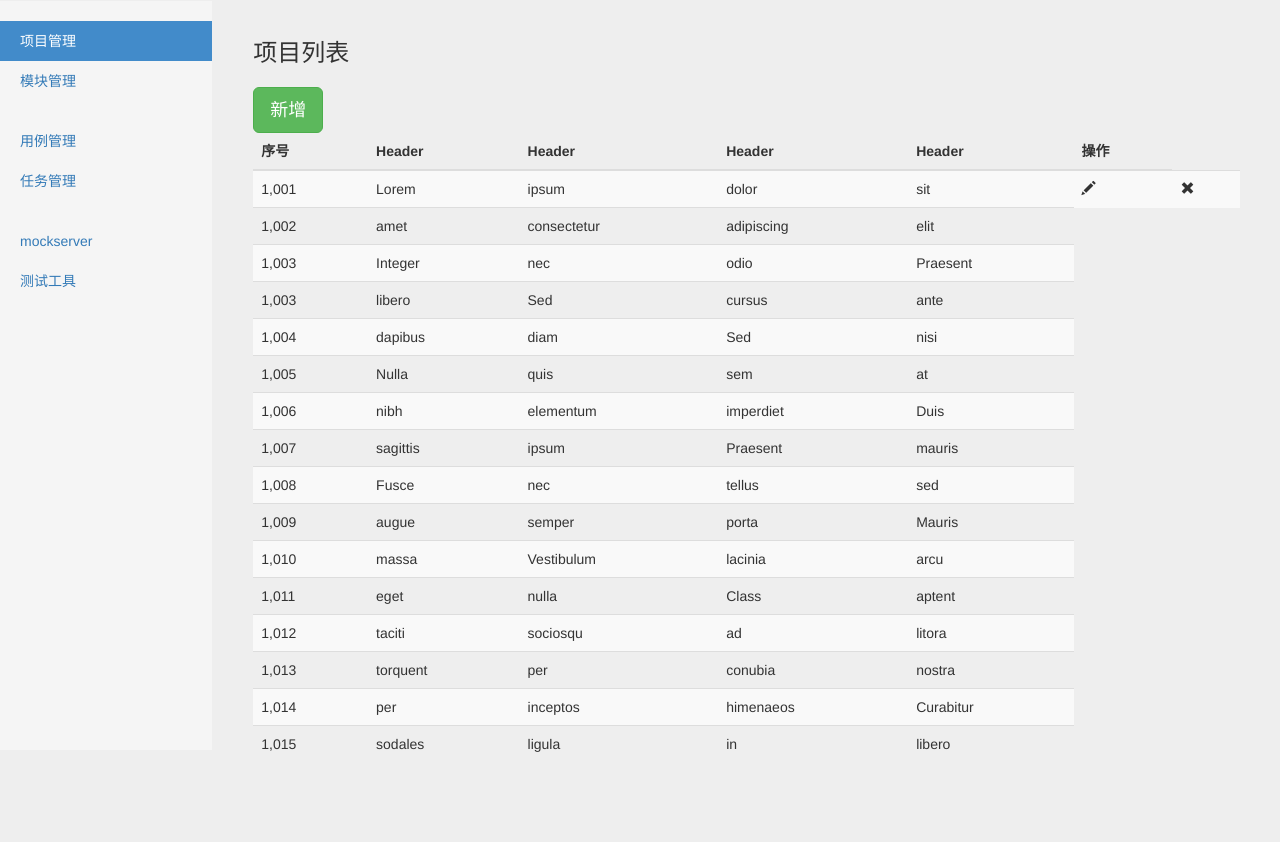
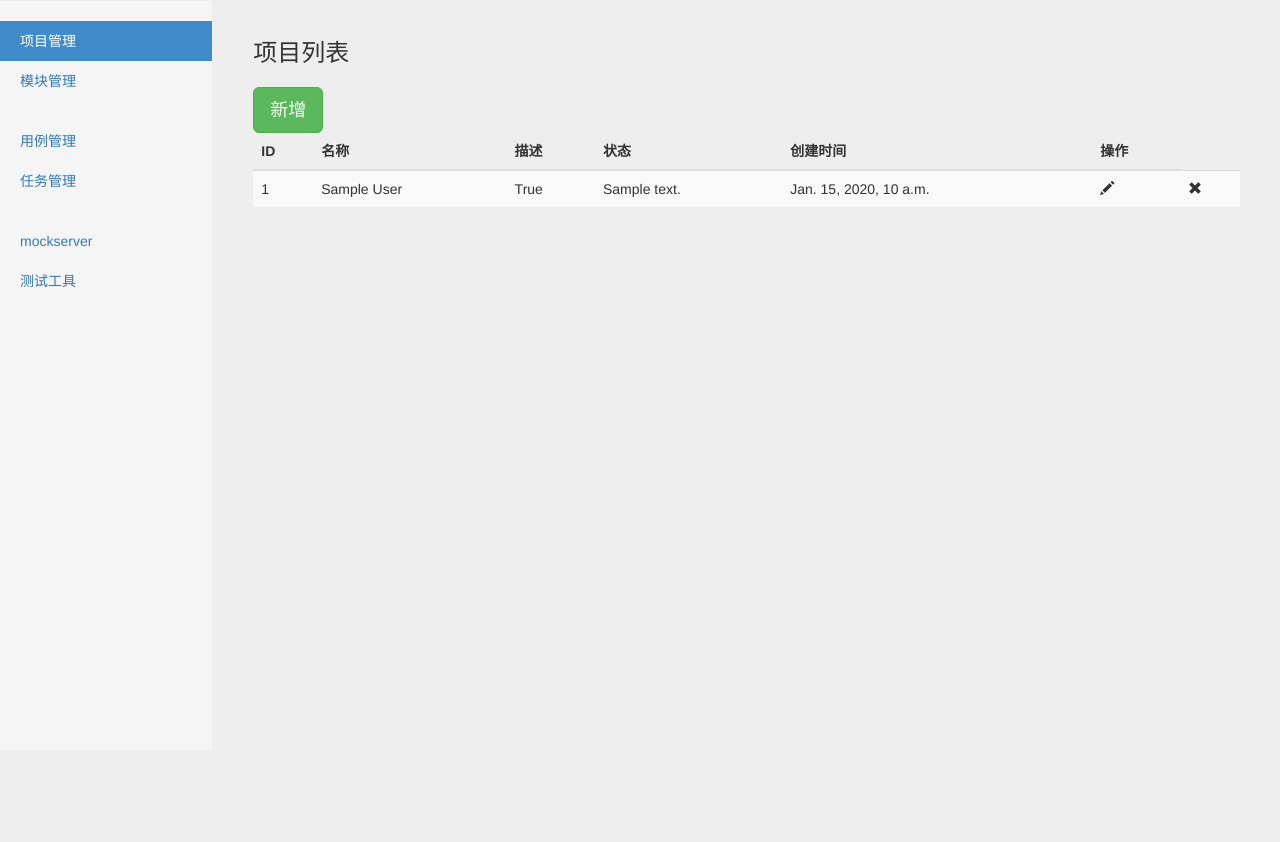
Before and after one commit to cydib/test_git, a Django app: page /project_manage/ in a window 1280 px wide. Shown: the part 50-892 px from the top of the page. After the commit the page ends 337 px from the top, so only its background shows below. Run offline with Django 3.2, Linux system fonts and the light colour scheme; a user stored in the database is signed in; tables that the repository leaves empty hold one stand-in row (values such as "Sample post"); some libraries are stand-ins or nearby versions.

Commit message:
把项目的数据列表展示到测试平台页面。

```diff
--- a/test_platform/templates/project_manage.html
+++ b/test_platform/templates/project_manage.html
@@ -82,130 +82,29 @@
                     <table class="table table-striped">
                         <thead>
                             <tr>
-                                <th>序号</th>
-                                <th>Header</th>
-                                <th>Header</th>
-                                <th>Header</th>
-                                <th>Header</th>
+                                <th>ID</th>
+                                <th>名称</th>
+                                <th>描述</th>
+                                <th>状态</th>
+                                <th>创建时间</th>
                                 <th>操作</th>
 
                             </tr>
                         </thead>
                         <tbody>
+                         {% for p in projects %}
                             <tr>
-                                <td>1,001</td>
-                                <td>Lorem</td>
-                                <td>ipsum</td>
-                                <td>dolor</td>
-                                <td>sit</td>
+
+                                <td>{{p.id}}</td>
+                                <td>{{p.name}}</td>
+                                <td>{{p.status}}</td>
+                                <td>{{p.describe}}</td>
+                                <td>{{p.create_time}}</td>
                                 <td><span class="glyphicon glyphicon-pencil" aria-hidden="true"></span></td>
                                 <td><span class="glyphicon glyphicon-remove" aria-hidden="true"></span></td>
+
                             </tr>
-                            <tr>
-                                <td>1,002</td>
-                                <td>amet</td>
-                                <td>consectetur</td>
-                                <td>adipiscing</td>
-                                <td>elit</td>
-                            </tr>
-                            <tr>
-                                <td>1,003</td>
-                                <td>Integer</td>
-                                <td>nec</td>
-                                <td>odio</td>
-                                <td>Praesent</td>
-                            </tr>
-                            <tr>
-                                <td>1,003</td>
-                                <td>libero</td>
-                                <td>Sed</td>
-                                <td>cursus</td>
-                                <td>ante</td>
-                            </tr>
-                            <tr>
-                                <td>1,004</td>
-                                <td>dapibus</td>
-                                <td>diam</td>
-                                <td>Sed</td>
-                                <td>nisi</td>
-                            </tr>
-                            <tr>
-                                <td>1,005</td>
-                                <td>Nulla</td>
-                                <td>quis</td>
-                                <td>sem</td>
-                                <td>at</td>
-                            </tr>
-                            <tr>
-                                <td>1,006</td>
-                                <td>nibh</td>
-                                <td>elementum</td>
-                                <td>imperdiet</td>
-                                <td>Duis</td>
-                            </tr>
-                            <tr>
-                                <td>1,007</td>
-                                <td>sagittis</td>
-                                <td>ipsum</td>
-                                <td>Praesent</td>
-                                <td>mauris</td>
-                            </tr>
-                            <tr>
-                                <td>1,008</td>
-                                <td>Fusce</td>
-                                <td>nec</td>
-                                <td>tellus</td>
-                                <td>sed</td>
-                            </tr>
-                            <tr>
-                                <td>1,009</td>
-                                <td>augue</td>
-                                <td>semper</td>
-                                <td>porta</td>
-                                <td>Mauris</td>
-                            </tr>
-                            <tr>
-                                <td>1,010</td>
-                                <td>massa</td>
-                                <td>Vestibulum</td>
-                                <td>lacinia</td>
-                                <td>arcu</td>
-                            </tr>
-                            <tr>
-                                <td>1,011</td>
-                                <td>eget</td>
-                                <td>nulla</td>
-                                <td>Class</td>
-                                <td>aptent</td>
-                            </tr>
-                            <tr>
-                                <td>1,012</td>
-                                <td>taciti</td>
-                                <td>sociosqu</td>
-                                <td>ad</td>
-                                <td>litora</td>
-                            </tr>
-                            <tr>
-                                <td>1,013</td>
-                                <td>torquent</td>
-                                <td>per</td>
-                                <td>conubia</td>
-                                <td>nostra</td>
-                            </tr>
-                            <tr>
-                                <td>1,014</td>
-                                <td>per</td>
-                                <td>inceptos</td>
-                                <td>himenaeos</td>
-                                <td>Curabitur</td>
-                            </tr>
-                            <tr>
-                                <td>1,015</td>
-                                <td>sodales</td>
-                                <td>ligula</td>
-                                <td>in</td>
-                                <td>libero</td>
-                            </tr>
+                        {% endfor %}
                         </tbody>
                     </table>
                 </div>
--- a/test_platform/user_app/views.py
+++ b/test_platform/user_app/views.py
@@ -2,6 +2,7 @@
 from django.http import HttpResponse, HttpResponseRedirect
 from django.contrib import auth
 from django.contrib.auth.decorators import login_required
+from user_app.models import Project, Module
 
 
 # Create your views here.
@@ -32,7 +33,8 @@
 @login_required
 def project_manage(request):
     username = request.session.get("user", '')
-    return render(request, "project_manage.html", {"user": username})
+    project = Project.objects.all()
+    return render(request, "project_manage.html", {"user": username, "projects": project})
 
 
 def logout(request):
```
